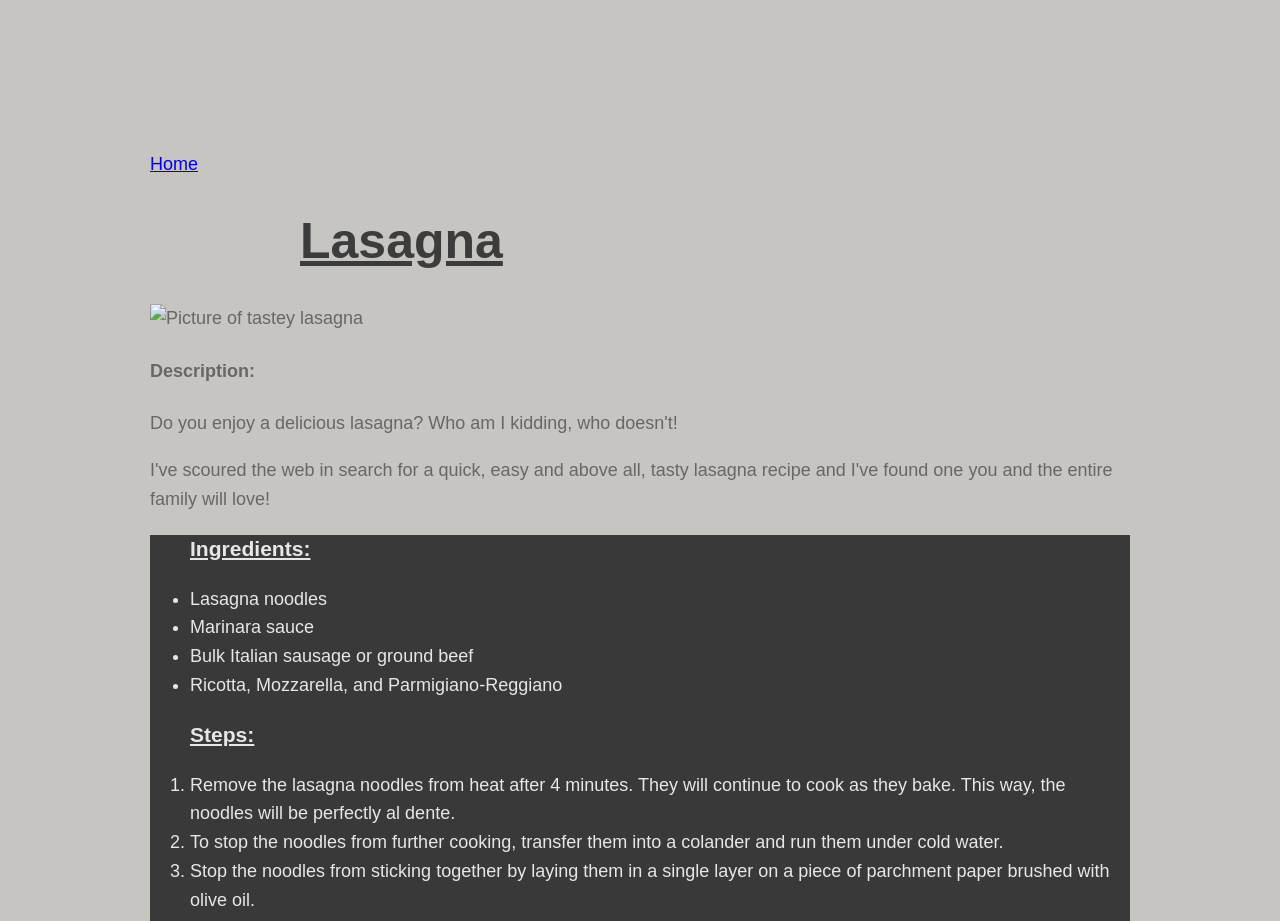
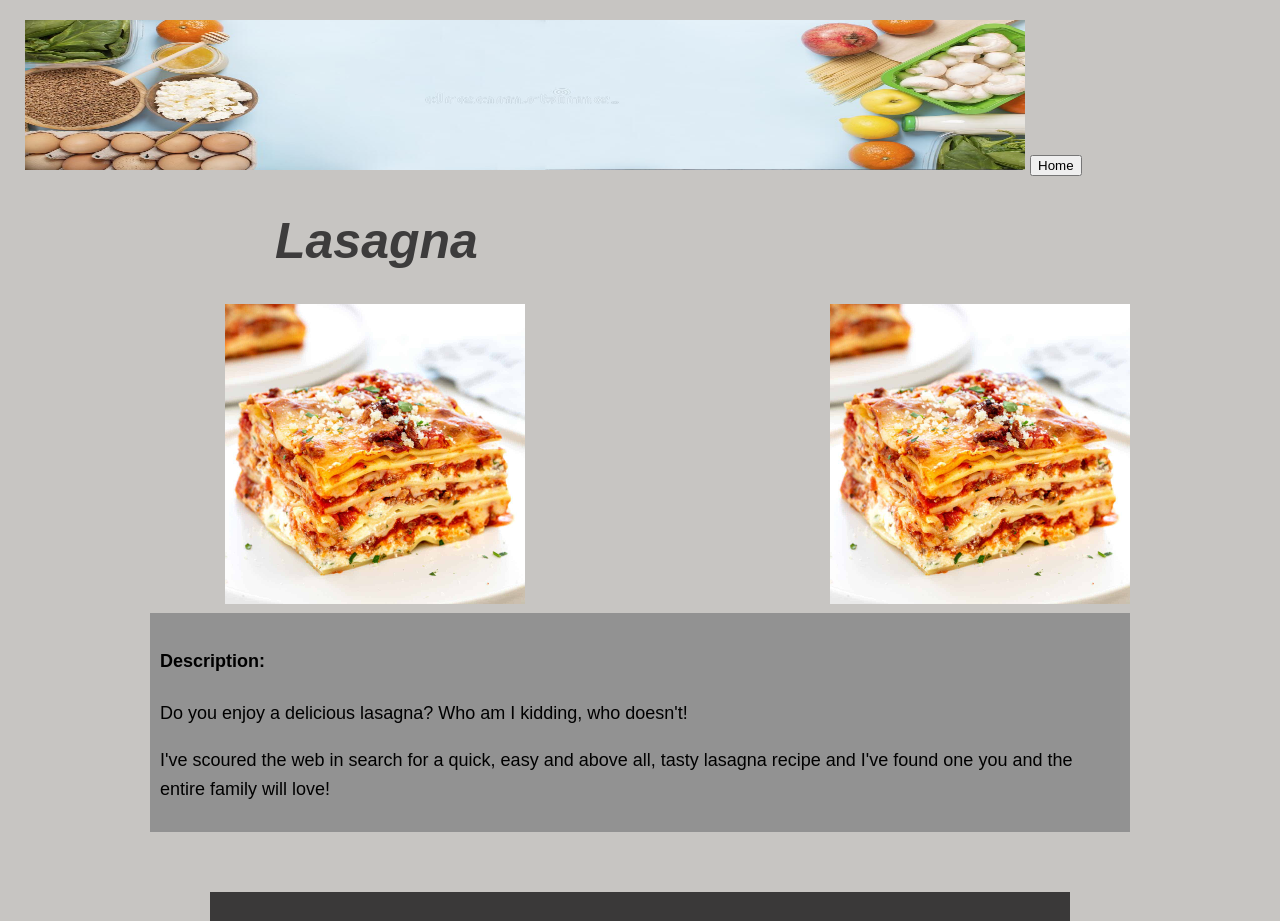
Before and after one commit to nnffttiiee/odin-recipes, a plain HTML site: page recipes/lasagna.html in a window 1280 px wide. Shown: the top 921 px of the page. Drawn offline with Linux system fonts and the light colour scheme; files that its build step writes are made by us from their sources; files whose address does not match are found by name.

Commit message:
adding new knowledge

```diff
--- a/recipes/lasagna.html
+++ b/recipes/lasagna.html
@@ -1,23 +1,26 @@
 <!DOCTYPE html>
 <html lang="en">
 <head>
+    <img class="banner" src="/home/david/repos/odin-recipes/images/banner.jpg" alt="banner">
     <meta charset="UTF-8">
     <meta http-equiv="X-UA-Compatible" content="IE=edge">
     <meta name="viewport" content="width=device-width, initial-scale=1.0">
     <title>Lasagna Recipe</title>
     <link rel="stylesheet" type="text/css"
     href="/home/david/repos/odin-recipes/style.css" >
+    <a class="home" href="/home/david/repos/odin-recipes/index.html"><button>Home</button></a>
 </head>
 <body>
 
-    <a href="/home/david/repos/odin-recipes/index.html">Home</a>
-
-    <h1 class="title"><u>Lasagna</u></h1>
-
-    <img src="/home/david/repos/odin-recipes/recipes/lasagna.html" alt="Picture of tastey lasagna">
 
 
+    <h1 class="title"><em>Lasagna</em></h1>
 
+    <img src="/home/david/repos/odin-recipes/images/Lasagna.jpg" alt="Picture of tastey lasagna">
+
+   <img class="float" src="/home/david/repos/odin-recipes/images/Lasagna.jpg" alt="Picture of tastey lasagna">
+
+    <div class="desc">
     <h4>Description:</h4>
 
     <p>Do you enjoy a delicious lasagna? Who am I kidding, who doesn't!</p>
@@ -25,6 +28,7 @@
     <p>I've scoured the web in search for a quick, easy and above all, tasty lasagna recipe
         and I've found one you and the entire family will love!</p>
     </p>
+    </div>
 
     <div class="box-1">
 
--- a/style.css
+++ b/style.css
@@ -12,7 +12,10 @@ body{
 
 .box-1{
     color:rgb(231, 231, 231);
-    background-color:rgb(58, 57, 57)
+    background-color:rgb(58, 57, 57);
+    padding: 25px;
+    margin: 60px
+
 }
 
 
@@ -21,14 +24,39 @@ body{
 
     color:rgb(204, 201, 201);
     background-color:rgb(99, 96, 96);
+    height:1000px
 }
 .title{
-    margin-left:150px;
+
+    margin-left:125px;
+
     color:rgb(61, 60, 60);
     font: bold 50px Arial, Helvetica, sans-serif;
 }
 
 img{
-    width:500px;
+    width:300px;
     height:auto;
+    margin-left:75px;
 }
+
+.list .link {
+    color:orange
+}
+
+.banner{
+    height: 150px;
+    width: 1000px;
+    margin-left:-125px;
+    margin-top:-175px;
+}
+
+.desc {
+    background-color:rgb(146, 146, 146);
+    color:black;
+    padding: 10px;
+    font-display: em;
+}
+.float{
+    float:right;
+}
```
Also changed, not shown: index.html (+7 -3 lines), recipes/club.html (+4 -2 lines), recipes/wings.html (+4 -2 lines), images/banner.jpg (added).
